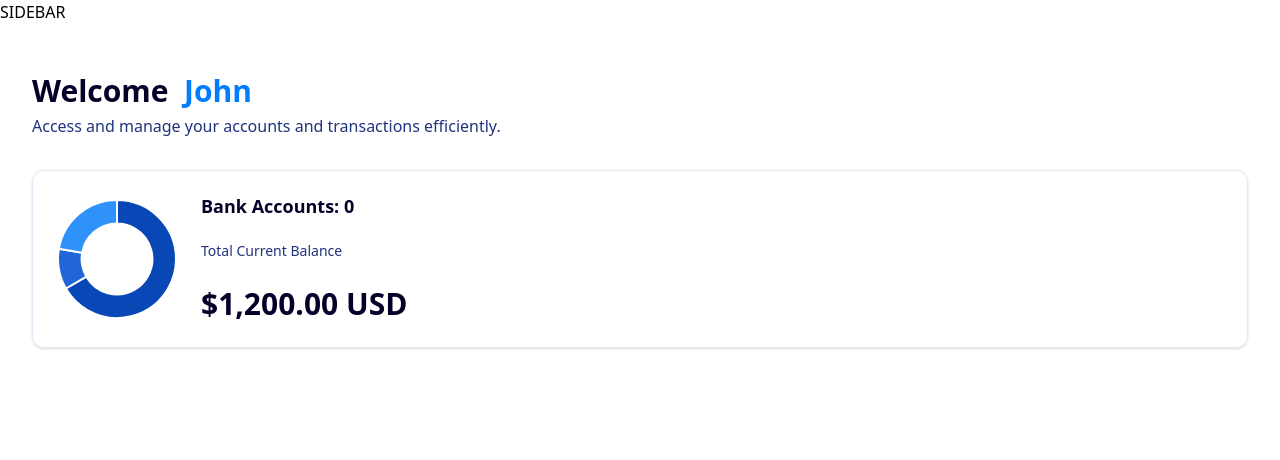
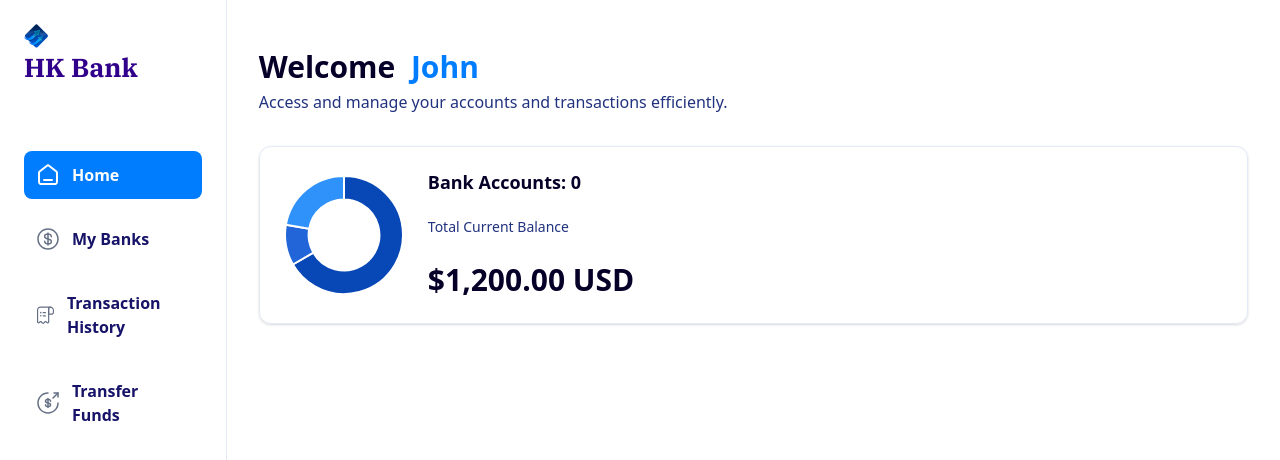
Before and after one commit to nhkhiemSWE/banking_app, a Next.js app: page / in a window 1280 px wide. Shown: the top 460 px of the page. Built offline with nearby package versions, Linux system fonts and the light colour scheme.

Commit message:
Add Sidebar component and integrate it into the RootLayout; pass user data for personalized display

```diff
--- a/app/(root)/layout.tsx
+++ b/app/(root)/layout.tsx
@@ -1,11 +1,14 @@
+import Sidebar from "@/components/Sidebar";
+
 export default function RootLayout({
   children,
 }: {
   children: React.ReactNode;
 }) {
+  const loggedInUser = {firstName: 'John', lastName: 'Doe'};
   return (
-    <main>
-      SIDEBAR
+    <main className='flex h-screen w-full font-inter'>
+      <Sidebar user={loggedInUser} />
       {children}
     </main>
   )
--- /dev/null
+++ b/components/Sidebar.tsx
@@ -0,0 +1,47 @@
+'use client'
+
+import Link from 'next/link'
+import Image from 'next/image'
+import React from 'react'
+import { sidebarLinks } from '@/constants'
+import { cn } from '@/lib/utils'
+import { usePathname } from 'next/navigation'
+
+const Sidebar = ({ user }: SiderbarProps) => {
+  const pathname = usePathname()
+  return (
+    <section className='sidebar'>
+      <nav className="flex flex-col gap-4">
+        <Link href="/"
+          className="mb-12 cursor-pointer items-center gap-2">
+            <Image
+              src="/icons/logo.svg"
+              width={34}
+              height={34}
+              alt="logo"
+              className='size-[24px] max-xl:size-14'
+              priority
+              />
+            <h1 className='sidebar-logo'>HK Bank</h1>
+        </Link>
+
+        {/* Sidebar Links */}
+        {sidebarLinks.map((link) => {
+          const isActive = pathname === link.route || pathname.startsWith(`${link.route}/`)
+          return (
+            <Link key={link.label} href={link.route}
+            className={cn('sidebar-link', { 'bg-bank-gradient': isActive })}
+            >
+              <div className="relative size-6">
+                <Image src={link.imgURL} alt={link.label} fill className={cn( {'brightness-[3] invert-0' : isActive })} />
+              </div>
+              <p className= {cn('sidebar-label', { 'text-white!' : isActive })}>{link.label}</p>
+            </Link>
+          )
+        })}
+      </nav>
+    </section>
+  )
+}
+
+export default Sidebar
```
